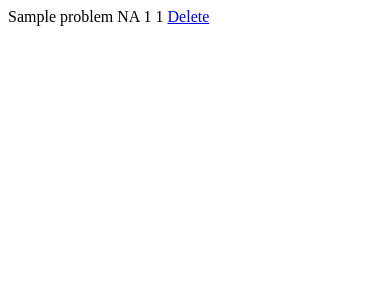
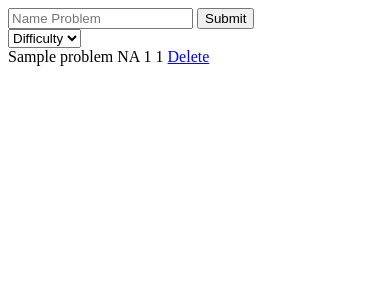
Before and after one commit to JDidyk19/ProblemManagement, a Django app: page /problems/ in a window 390 px wide. Shown: the top 300 px of the page. Run offline with Django 3.2, Linux system fonts and the light colour scheme; a user stored in the database is signed in; tables that the repository leaves empty hold one stand-in row (values such as "Sample post"); some libraries are stand-ins or nearby versions.

Commit message:
add search and filter

```diff
--- /dev/null
+++ b/Problem/filters.py
@@ -0,0 +1,22 @@
+import django_filters
+from .models import Problems
+
+
+class ProductFilter(django_filters.FilterSet):
+    Easy = 'Easy'
+    Medium = 'Medium'
+    Hard = 'Hard'
+    NA = 'NA'
+    DIFFICULTY = [
+        (NA, 'NA'),
+        (Easy, 'Easy'),
+        (Medium, 'Medium'),
+        (Hard, 'Hard'),
+    ]
+
+    name_pr = django_filters.CharFilter(field_name='name_problem', lookup_expr='icontains')
+    diff = django_filters.ChoiceFilter(field_name='difficulty' ,choices=DIFFICULTY, empty_label='Difficulty')
+
+    class Meta:
+        model = Problems
+        fields = ['name_pr', 'diff']
--- a/Problem/views.py
+++ b/Problem/views.py
@@ -4,14 +4,18 @@ from django.views.generic import DetailView
 from django.views.generic.base import View
 from .models import Problems
 from .forms import ProblemCreateForm
+from .filters import ProductFilter
 # Create your views here.
 
 class MyProblemView(View):
 
     def get(self, request):
         problems = Problems.objects.filter(user=request.user)
+        filter = ProductFilter(request.GET, queryset=problems)
+        problems = filter.qs
         context = {
             'problems': problems,
+            'filter': filter,
         }
         return render(request, 'problems/problems.html', context)
 
--- a/templates/problems/problems.html
+++ b/templates/problems/problems.html
@@ -1,3 +1,5 @@
+{% load static %}
+{% load widget_tweaks %}
 <!DOCTYPE html>
 <html lang="en">
 <head>
@@ -5,6 +7,18 @@
     <title>Title</title>
 </head>
 <body>
+
+<form method="get">
+    <div class="form-group col-md-8">
+    {% render_field filter.form.name_pr placeholder="Name Problem" %}
+    <input type="submit" />
+    </div>
+     <div class="form-group col-md-8">
+    {% render_field filter.form.diff type='button' %}
+{#    <input type="submit" />#}
+    </div>
+</form>
+
 {% for problem in problems %}
     {{ problem.name_problem }} {{ problem.difficulty }} {{ problem.number_solved }} {{ problem.reject }}
     <a href="{% url 'delete_problem' slug=problem.slug %}"> Delete</a>
```
